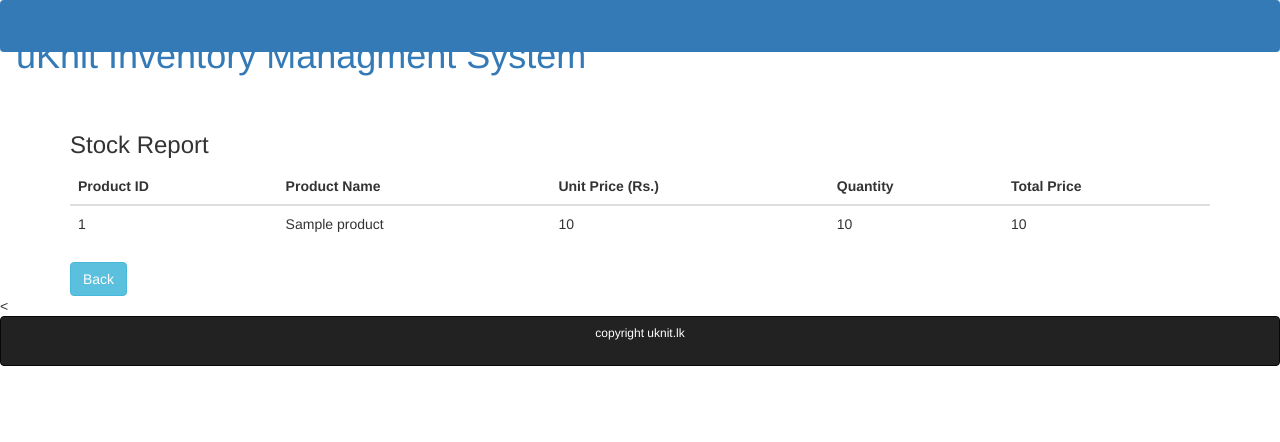
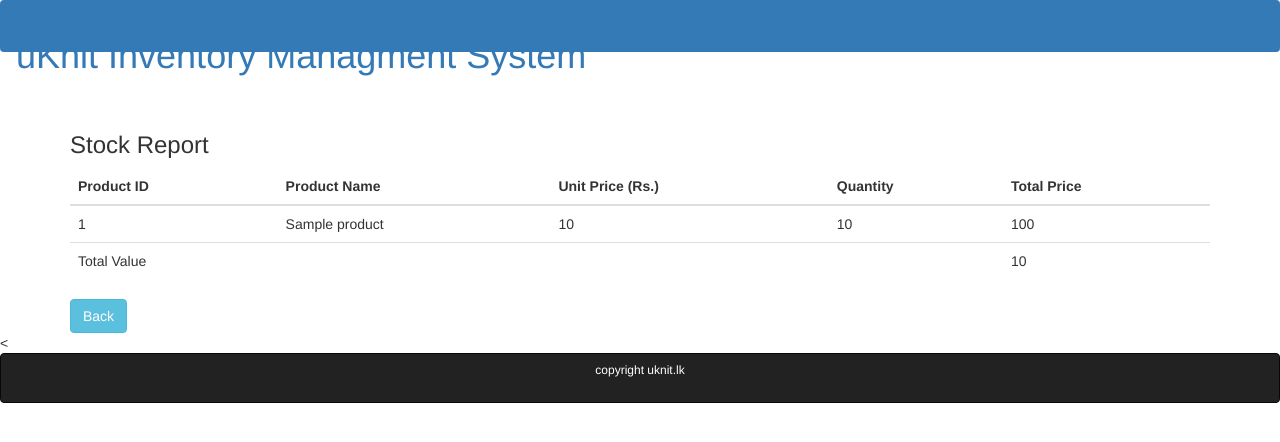
Before and after one commit to MichelleFdo/codeigniter, a CodeIgniter app: the page made by application/views/viewReport.php in a window 1280 px wide. Shown: the top 442 px of the page. Run offline with CodeIgniter, Linux system fonts and the light colour scheme; the template is opened without the code that fills it: most values are stand-ins (such as "Sample title", 1, 10 or a date in 2020); some libraries are stand-ins or nearby versions.

Commit message:
report total value error

```diff
--- a/application/controllers/Welcome.php
+++ b/application/controllers/Welcome.php
@@ -35,7 +35,8 @@ class Welcome extends CI_Controller {
 	{
 		$this -> load -> model('queries');
 		$products = $this->queries->getProduct();
-		$this->load->view('viewReport',['products'=>$products]);
+		/*$total = $this->queries->addition($products->p_Id);*/
+		$this->load->view('viewReport',['products'=>$products/*, 'total'=>$total*/]);
 	}
 	public function add()
 	{
--- a/application/views/viewReport.php
+++ b/application/views/viewReport.php
@@ -21,15 +21,21 @@
       <td><?php echo $product->p_name; ?></td>
       <td><?php echo $product->price; ?></td>
       <td><?php echo $product->quantity; ?></td>
-      <td><?php echo $product->price; ?></td>
+      <td><?php echo ($product->price*$product->quantity); ?></td>
     </tr>
+
     <?php endforeach; ?>
+    <tr>
+      <td colspan=4>Total Value</td>
+      <td><?php echo $products->total; ?></td>
+    </tr>
     <?php else: ?>
       <tr>
         <td>No Records Found !</td>
       </tr>
     <?php endif; ?>
     </tbody>
+
 </table>
 <?php echo anchor('welcome','Back',['class'=>'btn btn-info']); ?>
 
```
Also changed, not shown: application/models/queries.php (+7 -0 lines).
